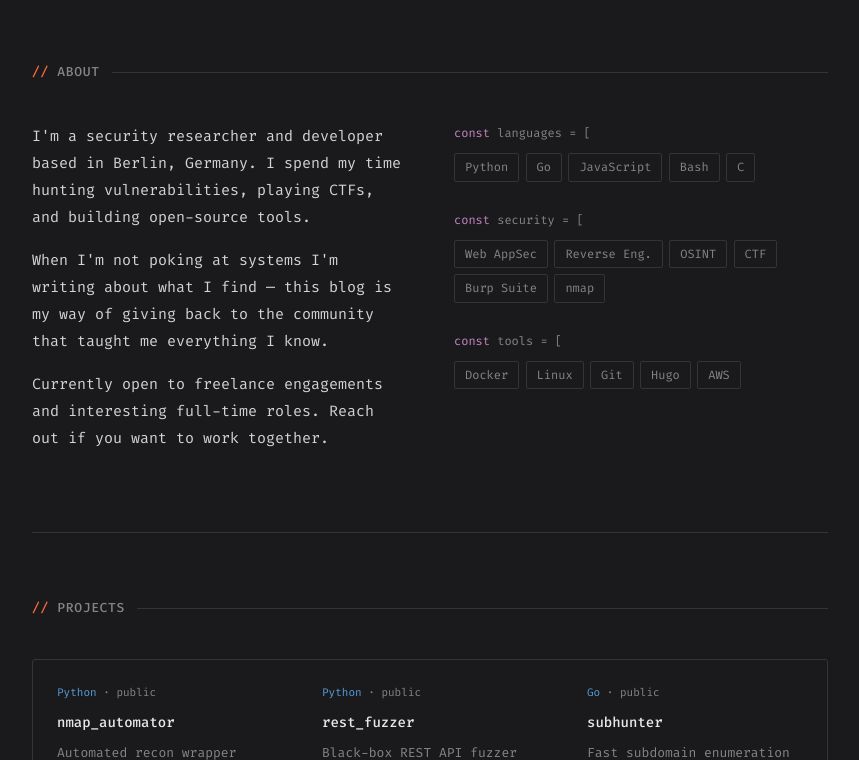
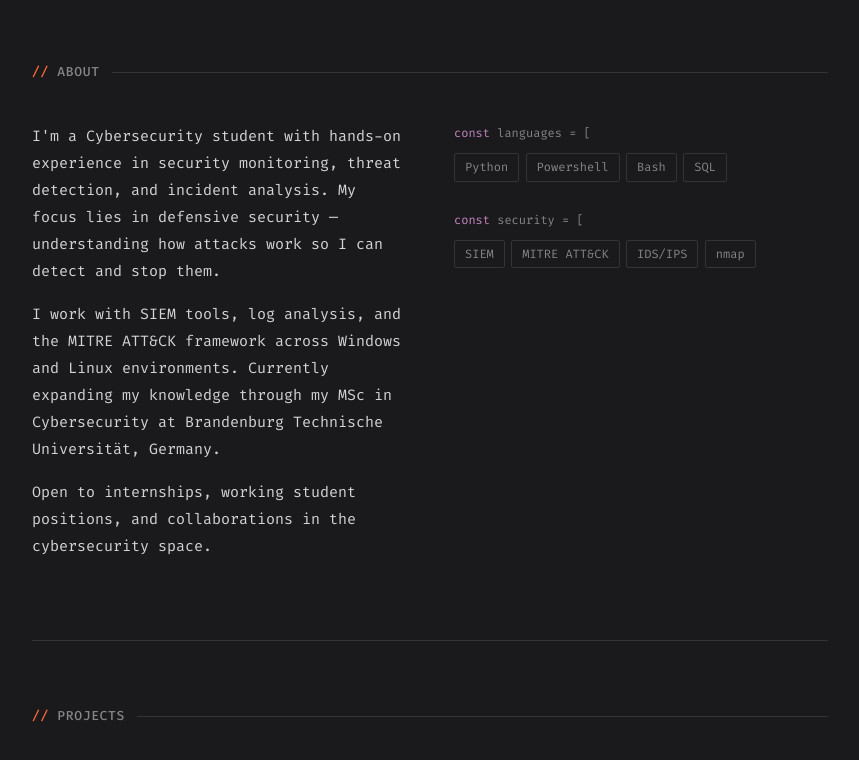
Before and after one commit to rasulabdullayev/rasulabdullayev.github.io, a plain HTML site: page index.html in a window 1280 px wide. Shown: the part 550-1310 px from the top of the page, without its empty margins (210-1069 px from the left). Drawn offline with Linux system fonts and the light colour scheme.

Commit message:
Update index.html

```diff
--- a/index.html
+++ b/index.html
@@ -398,50 +398,38 @@ e<!DOCTYPE html>
     <div class="about__grid">
       <div class="about__text">
         <p>
-          I'm a security researcher and developer based in Berlin, Germany.
-          I spend my time hunting vulnerabilities, playing CTFs, and building
-          open-source tools.
-        </p>
-        <p>
-          When I'm not poking at systems I'm writing about what I find —
-          this blog is my way of giving back to the community that taught me
-          everything I know.
-        </p>
-        <p>
-          Currently open to freelance engagements and interesting
-          full-time roles. Reach out if you want to work together.
-        </p>
+  I'm a Cybersecurity student with hands-on experience in security
+  monitoring, threat detection, and incident analysis. My focus lies in
+  defensive security — understanding how attacks work so I can detect
+  and stop them.
+</p>
+<p>
+  I work with SIEM tools, log analysis, and the MITRE ATT&CK framework
+  across Windows and Linux environments. Currently expanding my knowledge
+  through my MSc in Cybersecurity at Brandenburg Technische Universität, Germany.
+</p>
+<p>
+  Open to internships, working student positions, and collaborations
+  in the cybersecurity space.
+</p>
       </div>
       <div class="about__skills">
         <div class="skills__group">
           <p class="skills__label"><span>const</span> languages = [</p>
           <div class="skills__tags">
             <span class="tag">Python</span>
-            <span class="tag">Go</span>
-            <span class="tag">JavaScript</span>
+            <span class="tag">Powershell</span>
             <span class="tag">Bash</span>
-            <span class="tag">C</span>
+            <span class="tag">SQL</span>
           </div>
         </div>
         <div class="skills__group">
           <p class="skills__label"><span>const</span> security = [</p>
           <div class="skills__tags">
-            <span class="tag">Web AppSec</span>
-            <span class="tag">Reverse Eng.</span>
-            <span class="tag">OSINT</span>
-            <span class="tag">CTF</span>
-            <span class="tag">Burp Suite</span>
+            <span class="tag">SIEM</span>
+            <span class="tag">MITRE ATT&CK</span>
+            <span class="tag">IDS/IPS</span>
             <span class="tag">nmap</span>
-          </div>
-        </div>
-        <div class="skills__group">
-          <p class="skills__label"><span>const</span> tools = [</p>
-          <div class="skills__tags">
-            <span class="tag">Docker</span>
-            <span class="tag">Linux</span>
-            <span class="tag">Git</span>
-            <span class="tag">Hugo</span>
-            <span class="tag">AWS</span>
           </div>
         </div>
       </div>
```
